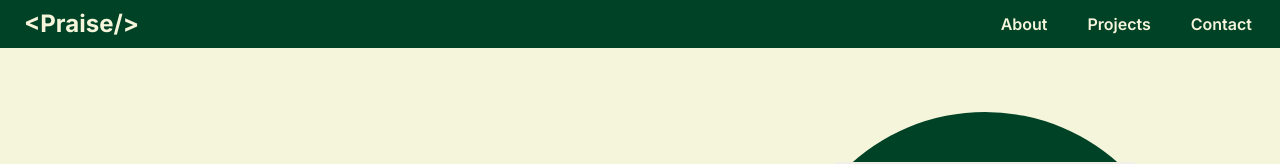
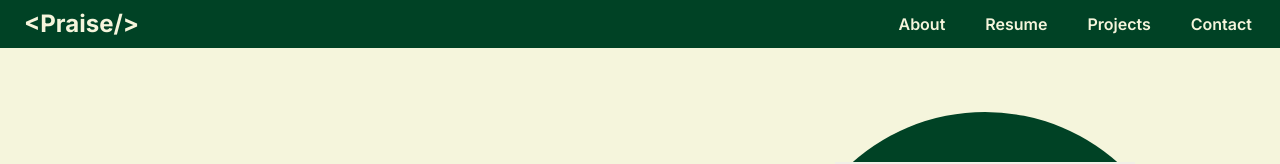
Before and after one commit to praisepelumi/new-portfolio-website, a Next.js app: page / in a window 1280 px wide. Shown: the top 164 px of the page. Built offline with nearby package versions, Linux system fonts and the light colour scheme.

Commit message:
added resume tab to navbar

```diff
--- a/src/app/components/NavBar.jsx
+++ b/src/app/components/NavBar.jsx
@@ -8,6 +8,10 @@ import { Bars3Icon, XMarkIcon } from "@heroicons/react/24/solid";
 const navLinks = [
   {
   title: "About",
+  path: "#about",
+  },
+  {
+  title: "Resume",
   path: "#about",
   },
   {
```
